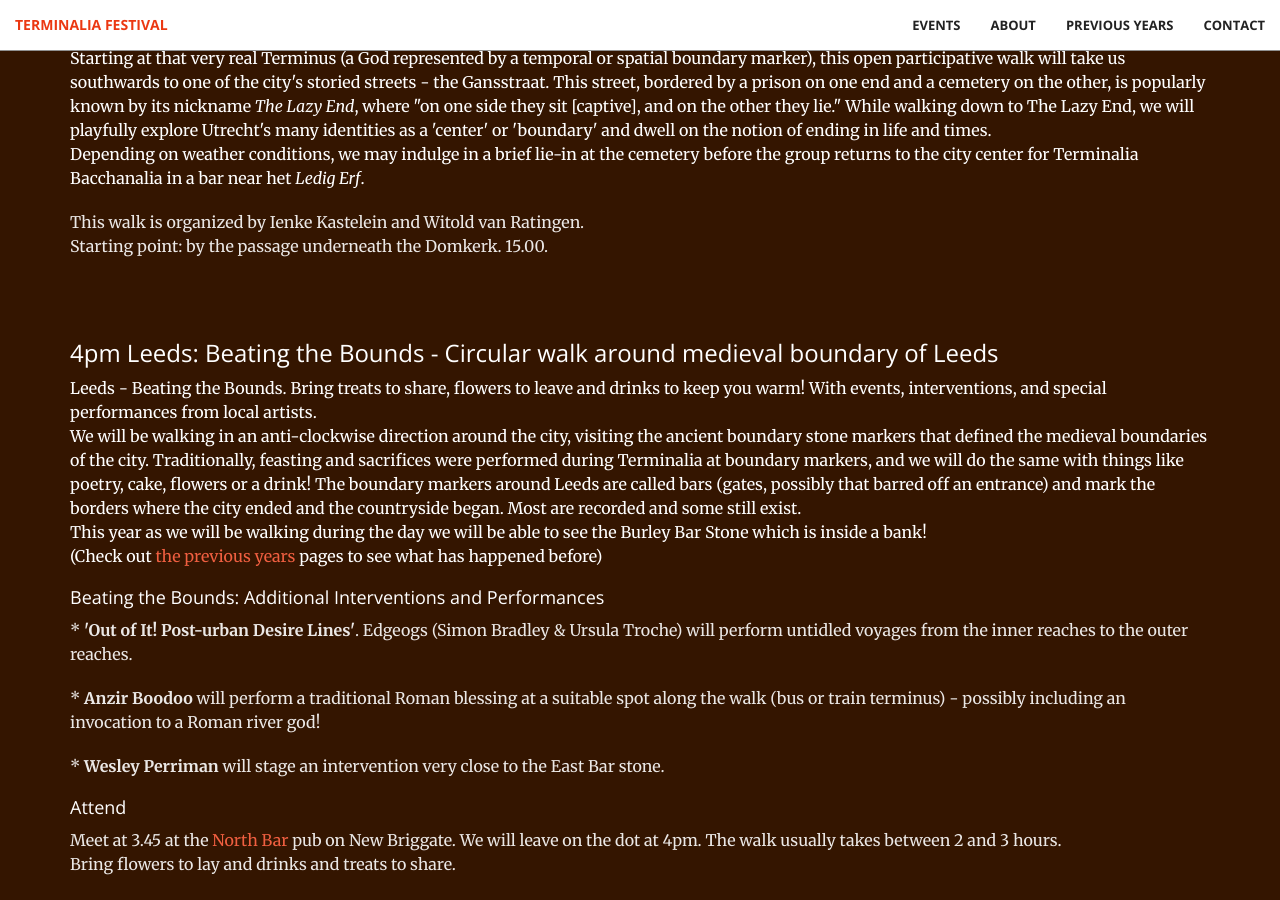
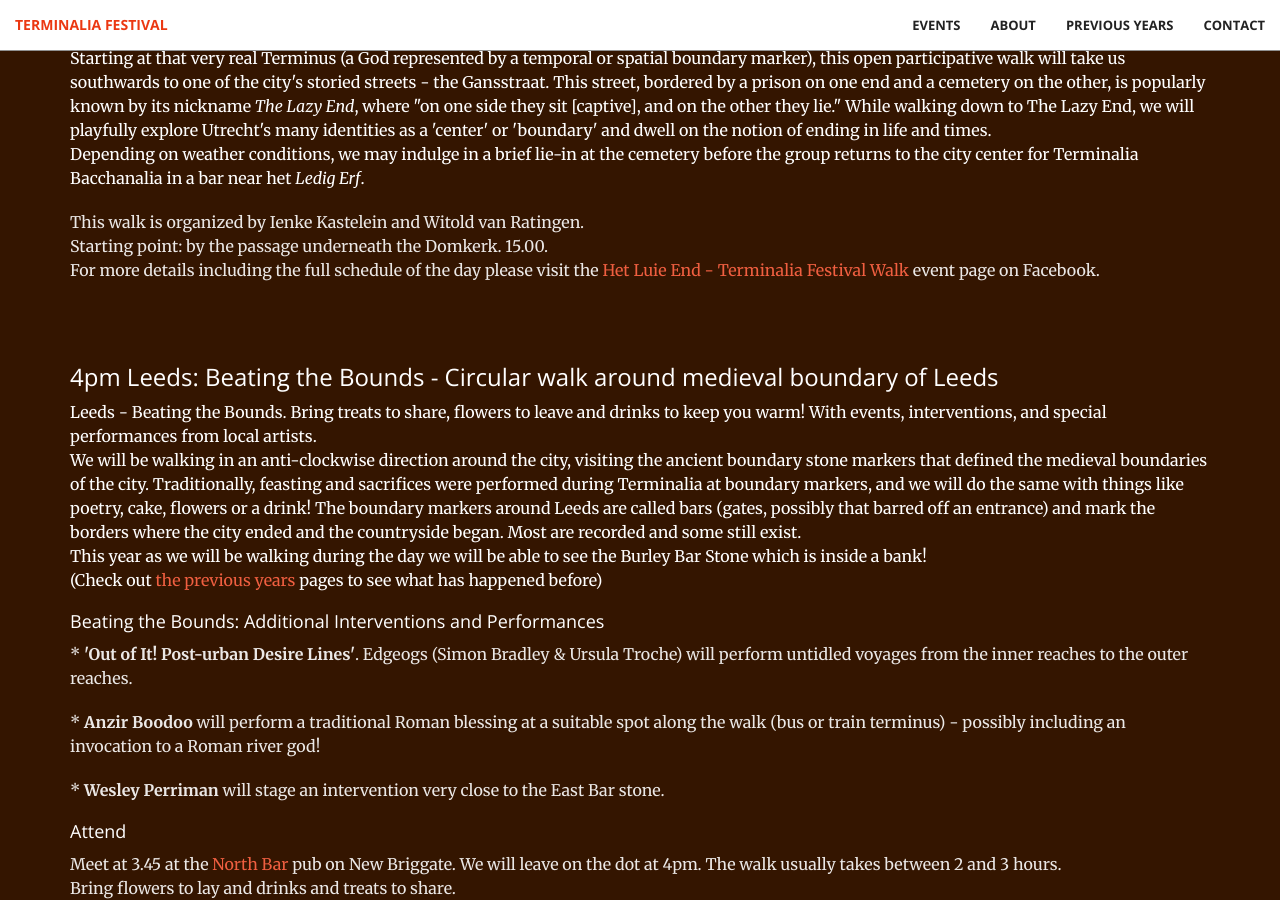
Before and after one commit to timwaters/terminalia, a Jekyll site: the page built from index.html, in a window 1280 px wide and 900 px high, scrolled down 4048 px. Built offline with Jekyll 4.4.1, drawn with Linux system fonts in a browser that asks for light colours.

Commit message:
update wiltold event

```diff
--- a/_includes/events.html
+++ b/_includes/events.html
@@ -145,7 +145,8 @@
           <p class="text-faded">
             This walk is organized by Ienke Kastelein and Witold van Ratingen.
             <br />
-            Starting point: by the passage underneath the Domkerk. 15.00.
+            Starting point: by the passage underneath the Domkerk. 15.00. <br />
+            For more details including the full schedule of the day please visit the <a href="https://www.facebook.com/events/600362007071440/">Het Luie End - Terminalia Festival Walk</a> event page on Facebook.
           </p>
         </div>
 
```
